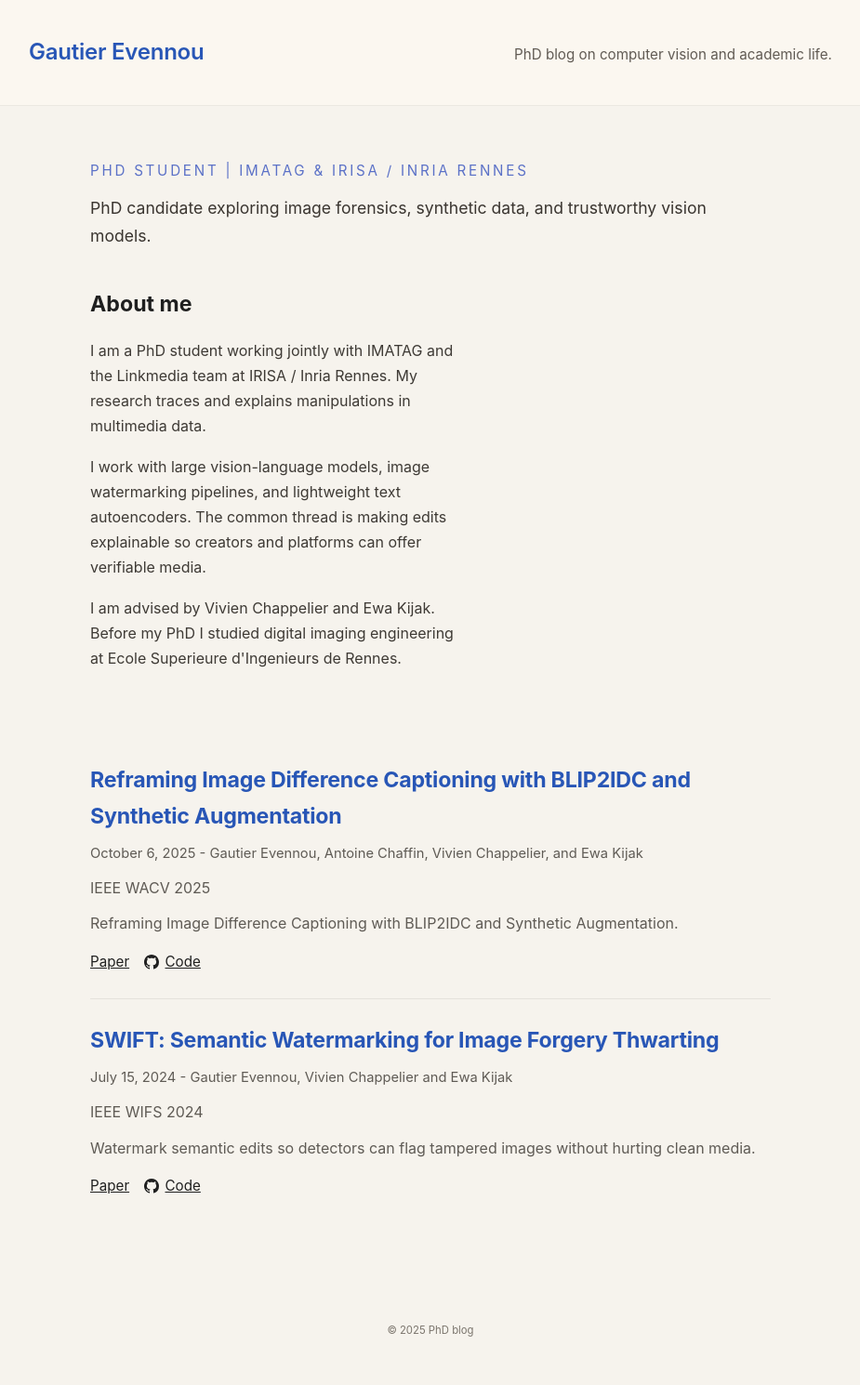
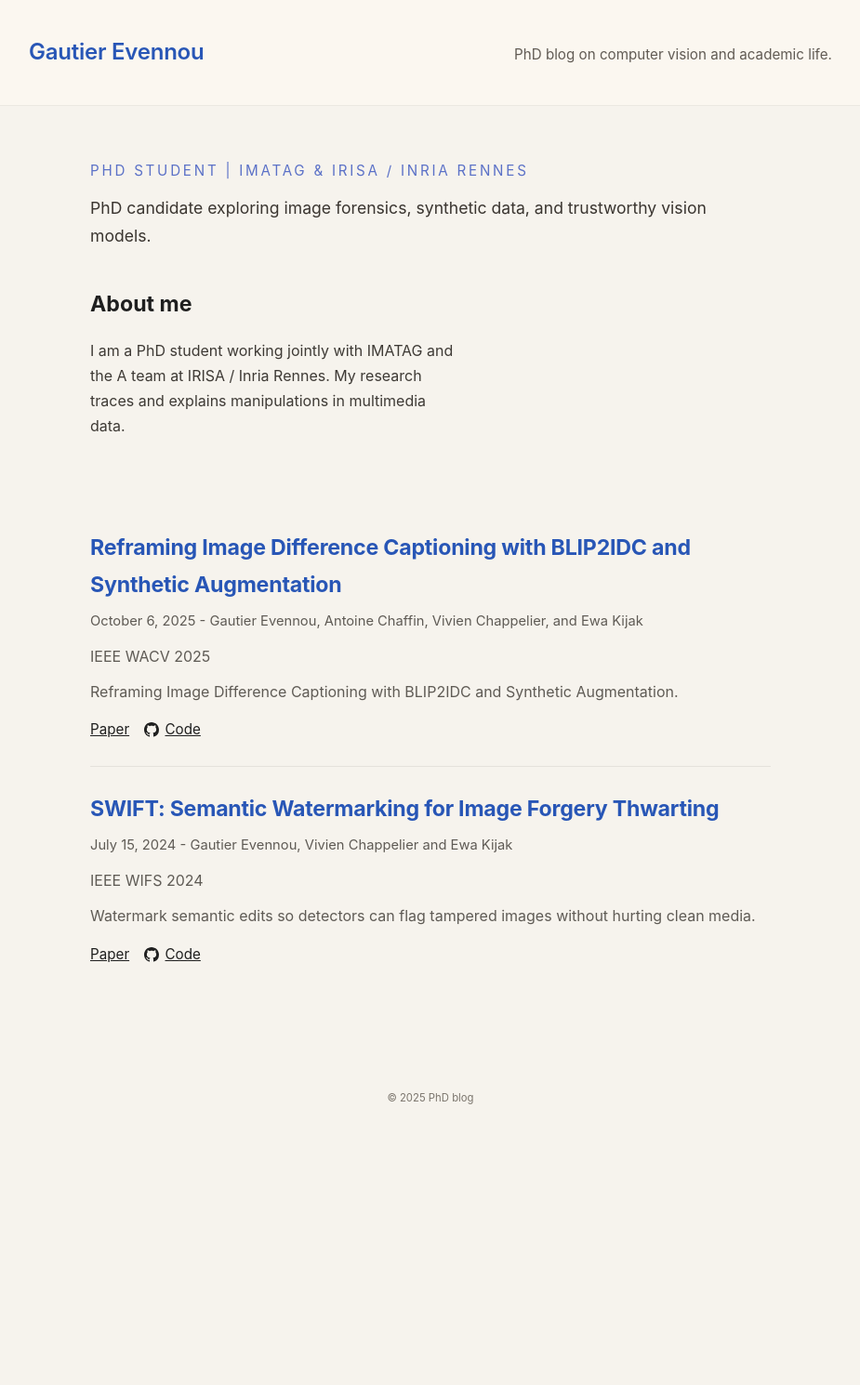
Before and after one commit to gautierevn/gautierevn, a Jekyll site: the page built from index.html, in a window 1280 px wide. Shown: the whole page at 93% size, without its empty margins (177-1102 px from the left). Built offline with Jekyll 4.4.1, drawn with Linux system fonts in a browser that asks for light colours; after the commit the page ends 1241 px from its top, so only the background shows below that.

Commit message:
streamlined about me

```diff
--- a/index.html
+++ b/index.html
@@ -13,9 +13,7 @@ title: Home
   <div class="about-layout">
     <article class="about-summary">
       <h2>About me</h2>
-      <p>I am a PhD student working jointly with IMATAG and the Linkmedia team at IRISA / Inria Rennes. My research traces and explains manipulations in multimedia data.</p>
-      <p>I work with large vision-language models, image watermarking pipelines, and lightweight text autoencoders. The common thread is making edits explainable so creators and platforms can offer verifiable media.</p>
-      <p>I am advised by Vivien Chappelier and Ewa Kijak. Before my PhD I studied digital imaging engineering at Ecole Superieure d'Ingenieurs de Rennes.</p>
+      <p>I am a PhD student working jointly with IMATAG and the A team at IRISA / Inria Rennes. My research traces and explains manipulations in multimedia data.</p>
     </article>
   </div>
 </section>
```
